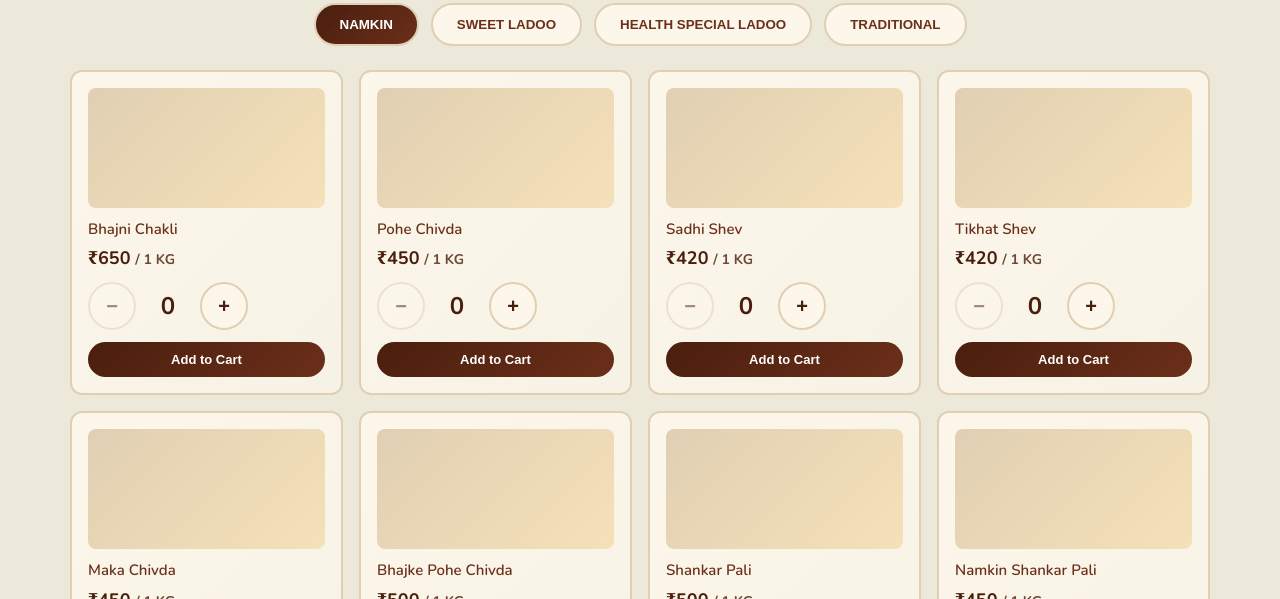
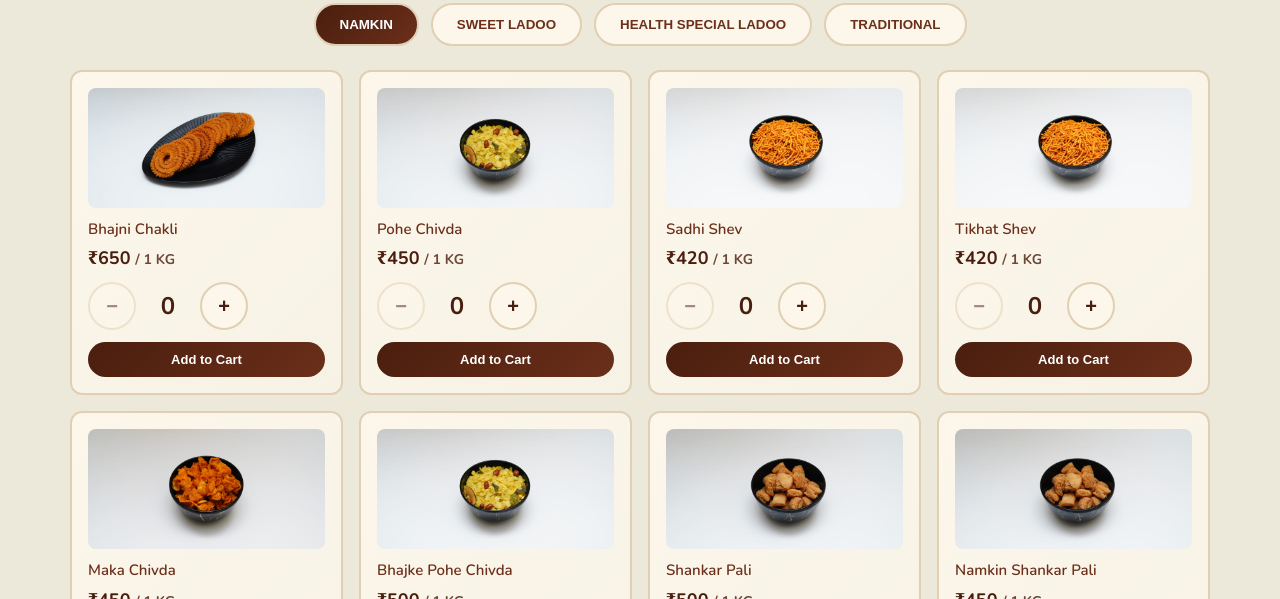
Before and after one commit to nandinichoudhari/MANGALENTERPRISES, a React (Create React App) app in the folder frontend/: page /menu in a window 1280 px wide. Shown: the part 327-926 px from the top of the page. Built offline with nearby package versions, Linux system fonts and the light colour scheme; no server answers.

Commit message:
Update products list to use local images

```diff
--- a/frontend/src/pages/Menu.js
+++ b/frontend/src/pages/Menu.js
@@ -2,37 +2,36 @@ import { useState, useEffect } from "react";
 
 const PRODUCTS = [
   // NAMKIN
-  { id: 1, name: "Bhajni Chakli", price: 650, unit: "1 KG", section: "NAMKIN" },
-  { id: 2, name: "Pohe Chivda", price: 450, unit: "1 KG", section: "NAMKIN" },
-  { id: 3, name: "Sadhi Shev", price: 420, unit: "1 KG", section: "NAMKIN" },
-  { id: 4, name: "Tikhat Shev", price: 420, unit: "1 KG", section: "NAMKIN" },
-  { id: 5, name: "Maka Chivda", price: 450, unit: "1 KG", section: "NAMKIN" },
-  { id: 6, name: "Bhajke Pohe Chivda", price: 500, unit: "1 KG", section: "NAMKIN" },
-  { id: 7, name: "Shankar Pali", price: 500, unit: "1 KG", section: "NAMKIN" },
-  { id: 8, name: "Namkin Shankar Pali", price: 450, unit: "1 KG", section: "NAMKIN" },
-  { id: 9, name: "Garlic Shev", price: 500, unit: "1 KG", section: "NAMKIN" },
+  { id: 1, name: "Bhajni Chakli", price: 650, unit: "1 KG", section: "NAMKIN", image: "/products/chakli.jpeg" },
+  { id: 2, name: "Pohe Chivda", price: 450, unit: "1 KG", section: "NAMKIN", image: "/products/pohe.jpeg" },
+  { id: 3, name: "Sadhi Shev", price: 420, unit: "1 KG", section: "NAMKIN", image: "/products/shev.jpeg" },
+  { id: 4, name: "Tikhat Shev", price: 420, unit: "1 KG", section: "NAMKIN", image: "/products/shev.jpeg" },
+  { id: 5, name: "Maka Chivda", price: 450, unit: "1 KG", section: "NAMKIN", image: "/products/maka.jpeg" },
+  { id: 6, name: "Bhajke Pohe Chivda", price: 500, unit: "1 KG", section: "NAMKIN", image: "/products/pohe.jpeg" },
+  { id: 7, name: "Shankar Pali", price: 500, unit: "1 KG", section: "NAMKIN", image: "/products/shankarpali.jpeg" },
+  { id: 8, name: "Namkin Shankar Pali", price: 450, unit: "1 KG", section: "NAMKIN", image: "/products/shankarpali.jpeg" },
+  { id: 9, name: "Garlic Shev", price: 500, unit: "1 KG", section: "NAMKIN", image: "/products/shev.jpeg" },
 
   // SWEET LADOO
-  { id: 10, name: "Besan Ladoo Organic Gul", price: 800, unit: "1 KG", section: "SWEET LADOO" },
-  { id: 11, name: "Besan Ladoo Sakhar", price: 750, unit: "1 KG", section: "SWEET LADOO" },
-  { id: 12, name: "Rava Ladoo", price: 700, unit: "1 KG", section: "SWEET LADOO" },
-  { id: 13, name: "Daraba Ladoo", price: 800, unit: "1 KG", section: "SWEET LADOO" },
+  { id: 10, name: "Besan Ladoo Organic Gul", price: 800, unit: "1 KG", section: "SWEET LADOO", image: "/products/besanladoo.jpeg" },
+  { id: 11, name: "Besan Ladoo Sakhar", price: 750, unit: "1 KG", section: "SWEET LADOO", image: "/products/besan-sakhar.jpeg" },
+  { id: 12, name: "Rava Ladoo", price: 700, unit: "1 KG", section: "SWEET LADOO", image: "/products/ravaladoo.jpeg" },
+  { id: 13, name: "Daraba Ladoo", price: 800, unit: "1 KG", section: "SWEET LADOO", image: "products/ravaladoo.jpeg" },
 
   // HEALTH SPECIAL LADOO
-  { id: 14, name: "Dink Dryfruits Ladoo", price: 1050, unit: "1 KG", section: "HEALTH SPECIAL LADOO" },
-  { id: 15, name: "Methi Dink Dryfruits Ladoo", price: 1050, unit: "1 KG", section: "HEALTH SPECIAL LADOO" },
-  { id: 16, name: "Nachni Ladoo", price: 800, unit: "1 KG", section: "HEALTH SPECIAL LADOO" },
-  { id: 17, name: "Shingada Ladoo", price: 1200, unit: "1 KG", section: "HEALTH SPECIAL LADOO" },
-  { id: 18, name: "Aliv Ladoo", price: 700, unit: "1 KG", section: "HEALTH SPECIAL LADOO" },
-  { id: 19, name: "Makhana Oats Dryfruits Ladoo", price: 1100, unit: "1 KG", section: "HEALTH SPECIAL LADOO" },
+  { id: 14, name: "Dink Dryfruits Ladoo", price: 1050, unit: "1 KG", section: "HEALTH SPECIAL LADOO", image: "products/dinkdryfruit.jpeg" },
+  { id: 15, name: "Methi Dink Dryfruits Ladoo", price: 1050, unit: "1 KG", section: "HEALTH SPECIAL LADOO", image: "products/dinkdryfruit.jpeg" },
+  { id: 16, name: "Nachni Ladoo", price: 800, unit: "1 KG", section: "HEALTH SPECIAL LADOO", image: "products/nachniladoo.jpeg" },
+  { id: 18, name: "Aliv Ladoo", price: 700, unit: "1 KG", section: "HEALTH SPECIAL LADOO", image: "products/ravaladoo.jpeg" },
+  { id: 19, name: "Makhana Oats Dryfruits Ladoo", price: 1100, unit: "1 KG", section: "HEALTH SPECIAL LADOO", image: "products/makhanaladoo.jpeg" },
 
   // TRADITIONAL
-  { id: 20, name: "Ukadiche Modak", price: 35, unit: "1 Piece", section: "TRADITIONAL" },
-  { id: 21, name: "Puran Poli", price: 40, unit: "1 Piece", section: "TRADITIONAL" },
-  { id: 22, name: "Tilgul Poli", price: 40, unit: "1 Piece", section: "TRADITIONAL" },
-  { id: 23, name: "Karanji", price: 800, unit: "1 KG", section: "TRADITIONAL" },
-  { id: 24, name: "Home-made Cow Ghee", price: 1100, unit: "1 KG", section: "TRADITIONAL" },
-  { id: 25, name: "Anarse", price: 300, unit: "Pav KG", section: "TRADITIONAL" },
+  { id: 20, name: "Ukadiche Modak", price: 35, unit: "1 Piece", section: "TRADITIONAL", image: "products/modak.jpeg" },
+  { id: 21, name: "Puran Poli", price: 40, unit: "1 Piece", section: "TRADITIONAL", image: "products/puranpoli.jpeg" },
+  { id: 22, name: "Tilgul Poli", price: 40, unit: "1 Piece", section: "TRADITIONAL", image: "products/tilpoli.jpeg" },
+  { id: 23, name: "Karanji", price: 800, unit: "1 KG", section: "TRADITIONAL", image: "products/karanji.jpeg" },
+  { id: 24, name: "Home-made Cow Ghee", price: 1100, unit: "1 KG", section: "TRADITIONAL", image: "products/tup.jpeg" },
+  { id: 25, name: "Anarse", price: 300, unit: "Pav KG", section: "TRADITIONAL", image: "products/anarase.jpeg" },
 ];
 
 const SECTIONS = {
@@ -145,7 +144,19 @@ function Menu({ addToCart, searchTerm = "" }) {
                   transitionDelay: `${idx * 0.04}s`,
                 }}
               >
-                <div className="menu-card-image" />
+                {item.image ? (
+                  <div
+                    className="menu-card-image"
+                    style={{
+                      backgroundImage: `url(${item.image})`,
+                      backgroundSize: 'cover',
+                      backgroundPosition: 'center',
+                      backgroundColor: 'transparent'
+                    }}
+                  />
+                ) : (
+                  <div className="menu-card-image" />
+                )}
                 <div className="menu-item-name">{item.name}</div>
                 <div className="menu-item-price">
                   ₹{item.price} <span className="unit">/ {item.unit}</span>
```
Also changed, not shown: frontend/public/products/karanji.jpeg (added).
